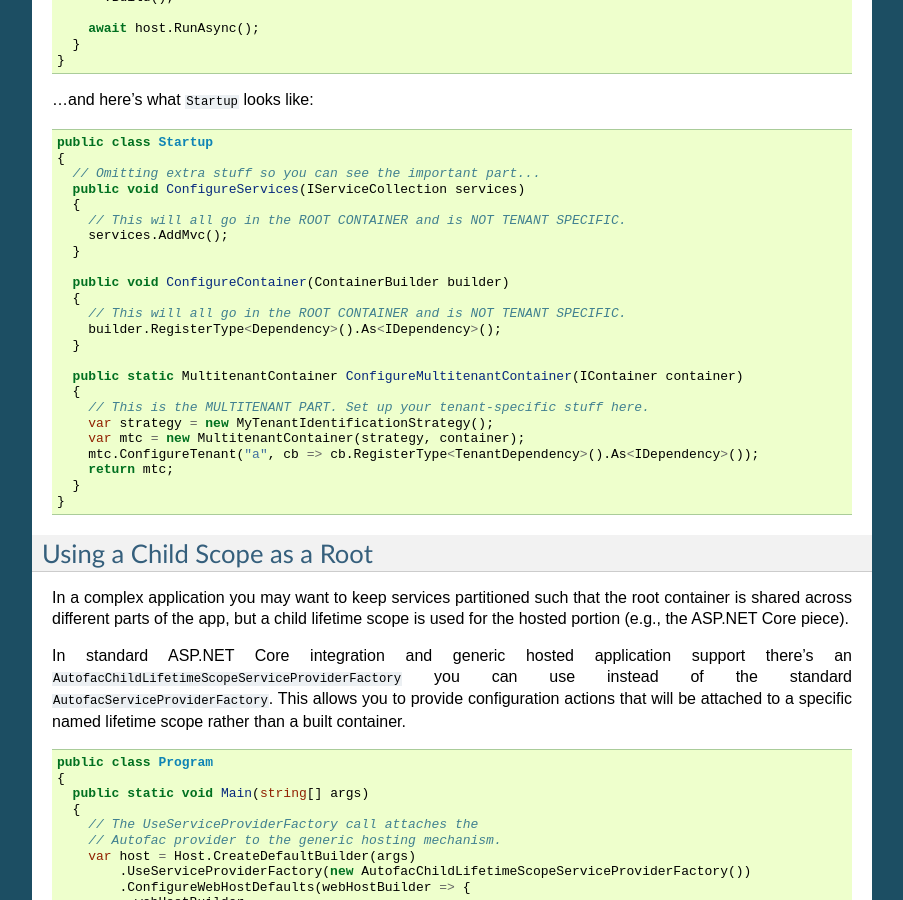
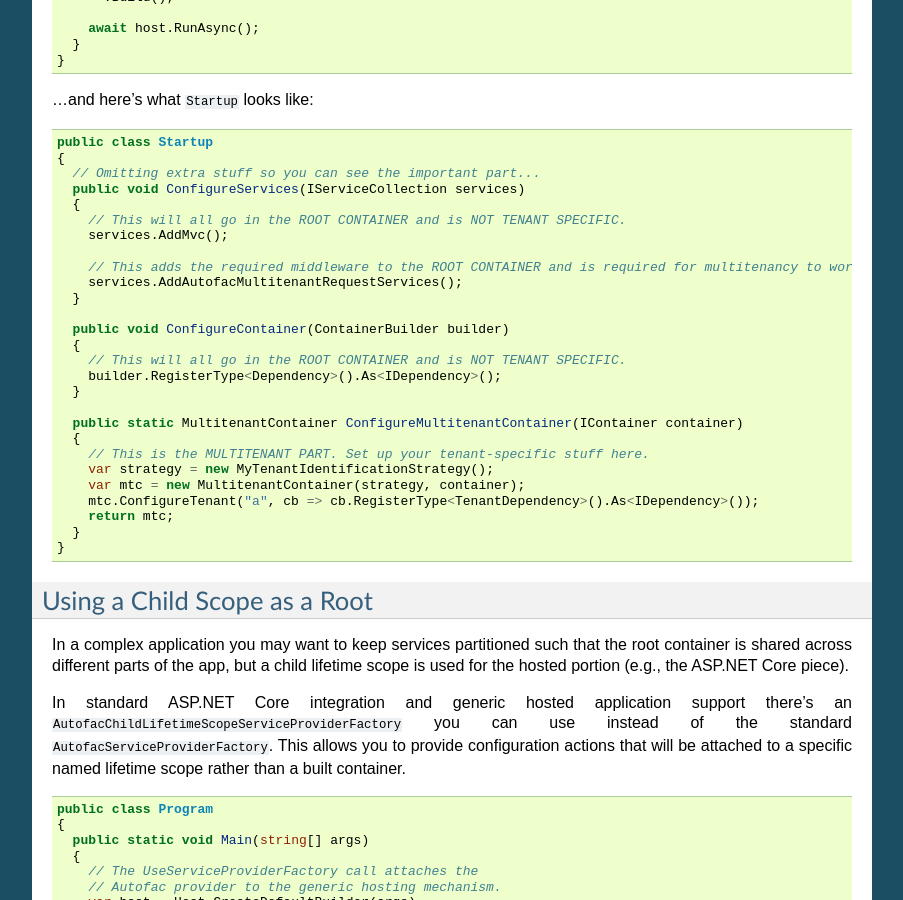
Before and after one commit to autofac/Documentation, a Sphinx documentation site: the page built from docs/integration/aspnetcore.rst, in a window 1280 px wide and 900 px high, scrolled down 6326 px. Shown: the whole window, without its empty margins (198-1101 px from the left). Built offline with Sphinx 7.4.7, drawn with Linux system fonts in a browser that asks for light colours.

Commit message:
fix: add required service-collection extension method to description for multi-tenancy in ASP.NET Core

```diff
--- a/docs/integration/aspnetcore.rst
+++ b/docs/integration/aspnetcore.rst
@@ -313,6 +313,9 @@ Here's an example of what you do in ``Program.Main``:
       {
         // This will all go in the ROOT CONTAINER and is NOT TENANT SPECIFIC.
         services.AddMvc();
+
+        // This adds the required middleware to the ROOT CONTAINER and is required for multitenancy to work.
+        services.AddAutofacMultitenantRequestServices();
       }
 
       public void ConfigureContainer(ContainerBuilder builder)
```
